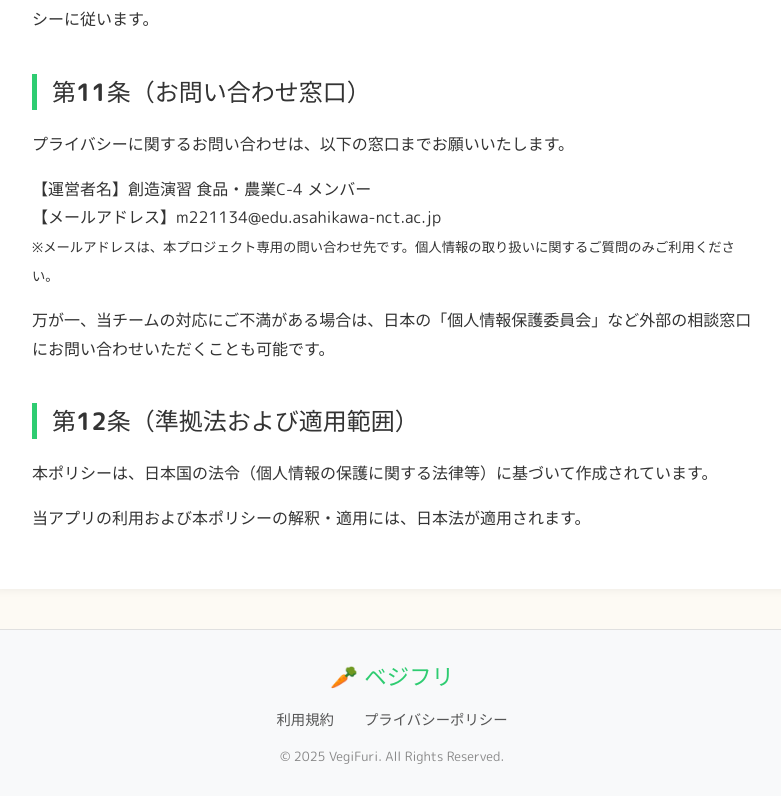
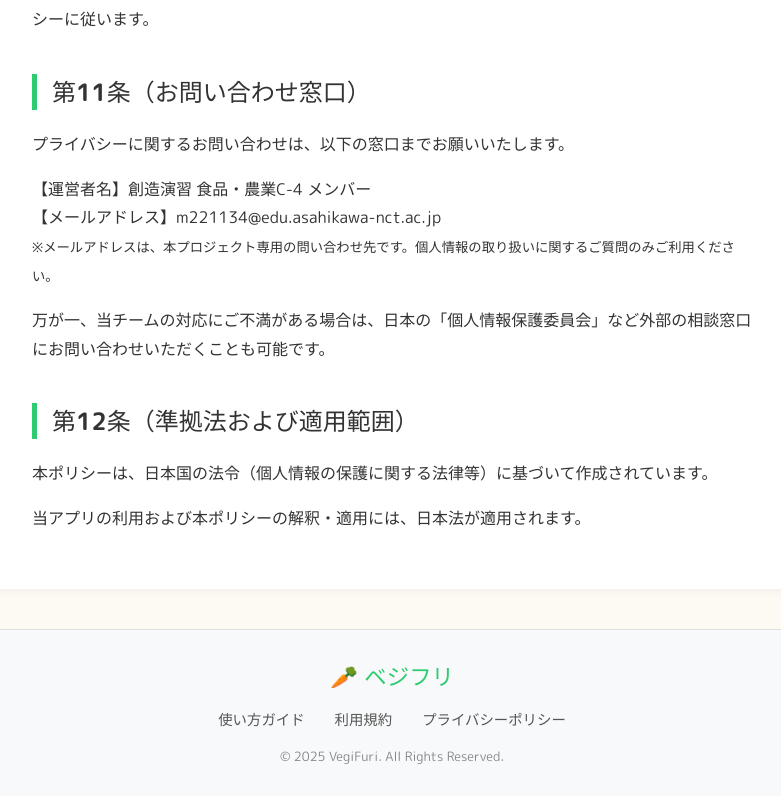
Before and after one commit to kiri-yossy/bezihuri, a React (Vite) app in the folder client/: page /privacy in a window 1280 px wide. Shown: the part 3614-4410 px from the top of the page, without its empty margins (248-1029 px from the left). Built offline with nearby package versions, Linux system fonts and the light colour scheme; no server answers.

Commit message:
feat: Add tutorial page for users

```diff
--- a/client/src/components/Footer.tsx
+++ b/client/src/components/Footer.tsx
@@ -9,6 +9,7 @@ export const Footer = () => {
           🥕 ベジフリ
         </div>
         <div className={styles.links}>
+          <Link to="/tutorial" className={styles.link}>使い方ガイド</Link>
           <Link to="/terms" className={styles.link}>利用規約</Link>
           <Link to="/privacy" className={styles.link}>プライバシーポリシー</Link>
         </div>
```
